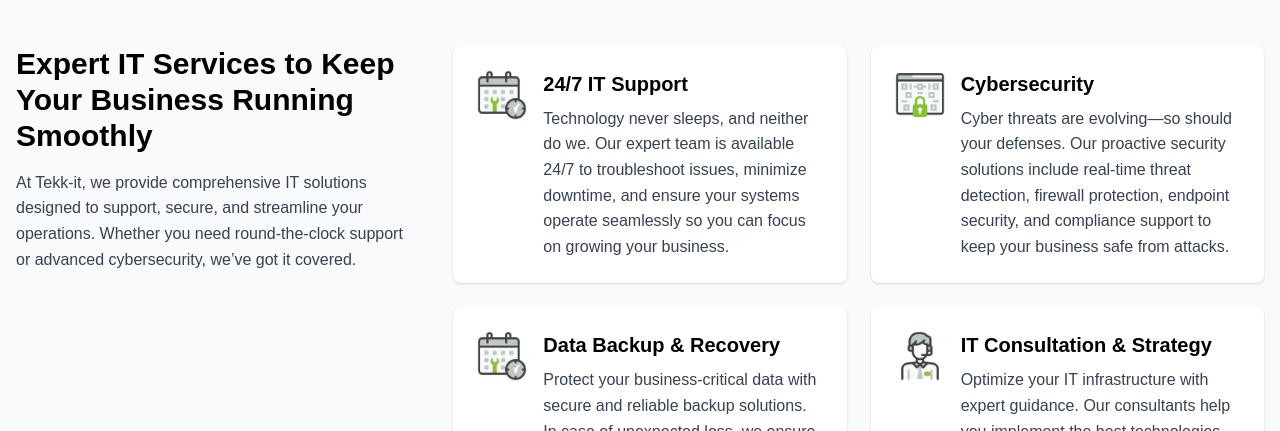
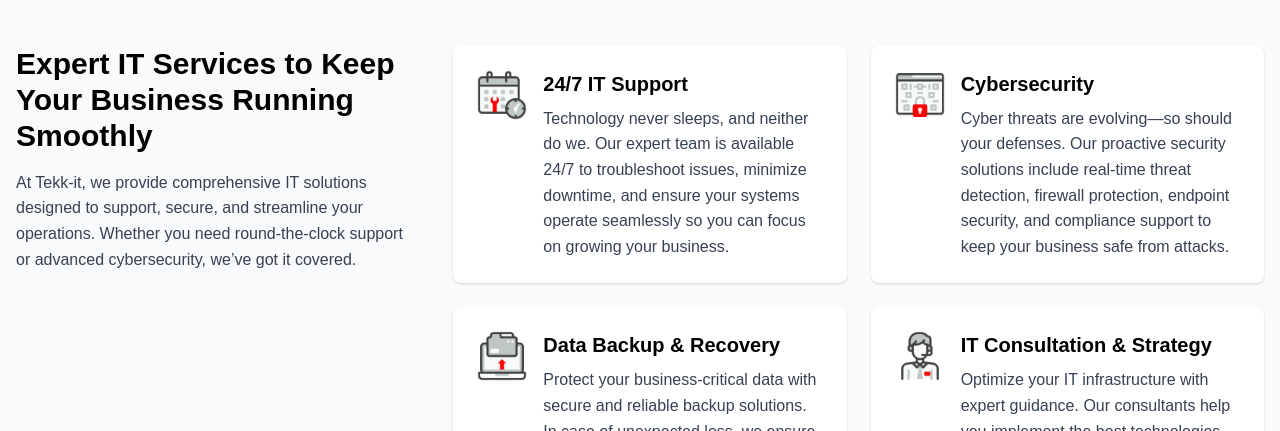
Before and after one commit to Stefan-Constantino/Tekkit, a React (Vite) app: page / in a window 1280 px wide. Shown: the part 773-1204 px from the top of the page. Built offline with nearby package versions, Linux system fonts and the light colour scheme.

Commit message:
changing of icons

```diff
--- a/src/services.jsx
+++ b/src/services.jsx
@@ -22,7 +22,7 @@
             {/* Service 1 */}
             <div className="bg-white p-6 rounded-lg shadow flex items-start gap-4">
             <img
-                src="public/twentyfour7sup.png"
+                src="/24_7_sup_red.png"
                 alt="24/7 Monitoring & Support"
                 className="smallicons mx-auto mb-4" />
               <div>
@@ -38,7 +38,7 @@
             {/* Service 2 */}
             <div className="bg-white p-6 rounded-lg shadow flex items-start gap-4">
             <img
-                src="public/cyber_sec.png"
+                src="/cyber_sec_red.png"
                 alt="Cybersecurity"
                 className="smallicons mx-auto mb-4" />
               <div>
@@ -54,7 +54,7 @@
             {/* Service 3 */}
             <div className="bg-white p-6 rounded-lg shadow flex items-start gap-4">
             <img
-                src="public/datarecovery.png"
+                src="/data_rec_red.png"
                 alt="Data Backup & Recovery"
                 className="smallicons mx-auto mb-4" />
               <div>
@@ -69,7 +69,7 @@
             {/* Service 4 */}
             <div className="bg-white p-6 rounded-lg shadow flex items-start gap-4">
             <img
-                src="public/service.png"
+                src="/service_red.png"
                 alt="IT Consulting & Strategy"
                 className="smallicons mx-auto mb-4" />
               <div>
```
